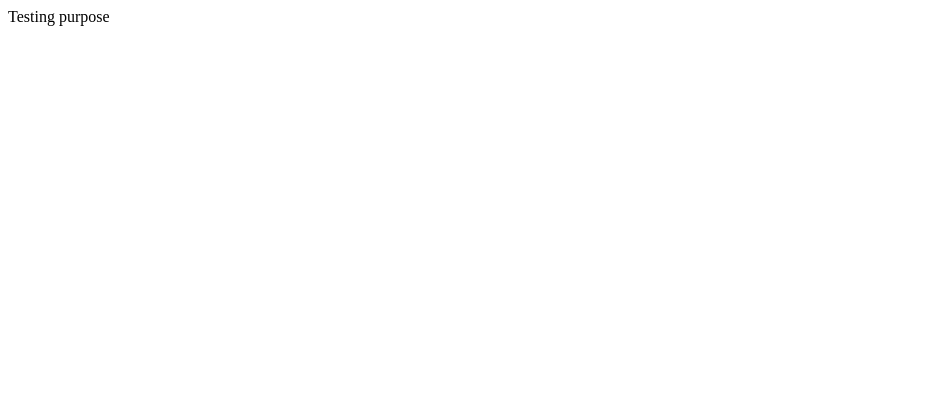
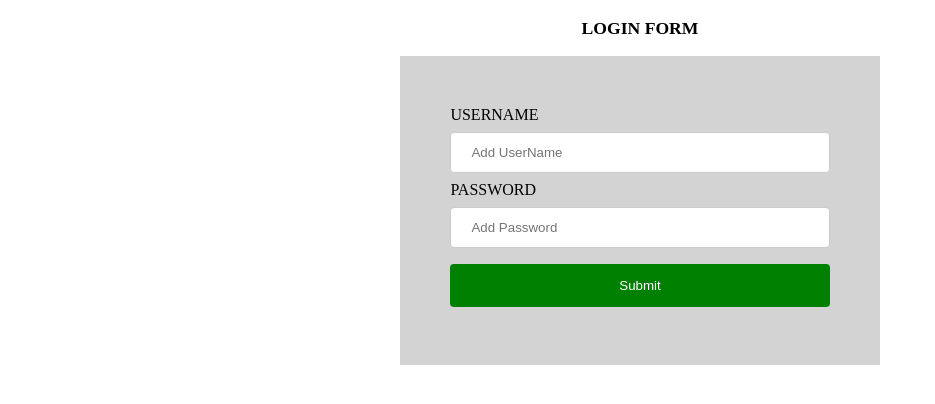
Before and after one commit to shubhamasthana56/Newton-test, a plain HTML site: page index.html in a window 1280 px wide. Shown: the whole page, without its empty margins (0-935 px from the left). Drawn offline with Linux system fonts and the light colour scheme.

Commit message:
mini project example

```diff
--- /dev/null
+++ b/index.css
@@ -0,0 +1,31 @@
+.formheader {
+    text-align: center;
+    font-size: 1.1rem;
+    margin: 1.1rem;
+    font-weight: 700;
+}
+.formlayout {
+    background: lightgray;
+    width: 30%;
+    padding: 50px;
+    margin: auto;
+}
+input[type="text"], input[type="password"] {
+    width: 100%;
+    padding: 12px 20px;
+    margin: 8px 0;
+    display: inline;
+    border: 1px solid #ccc;
+    border-radius: 4px;
+    box-sizing: border-box;
+}
+input[type="submit"] {
+    width: 100%;
+    background-color: green;
+    color: white;
+    padding: 14px 20px;
+    border: none;
+    border-radius: 4px;
+    cursor: pointer;
+    margin: 8px 0;
+}
--- a/index.html
+++ b/index.html
@@ -1,8 +1,23 @@
+<!DOCTYPE html>
 <html>
     <head>
-
+        <meta name="viewport" content="width=device-width, initial-scale=1.0">
+        <link rel="stylesheet" href="./index.css">
     </head>
     <body>
-        Testing purpose
+        <div class="formheader">LOGIN FORM</div>
+        <form action="src/home.html" method="post">
+            <div class="formlayout">
+                <div>
+                    <label for="username">USERNAME</label>
+                    <input type="text" id="username" placeholder="Add UserName" required/>
+                </div>
+                <div>
+                    <label for="password" required>PASSWORD</label>
+                    <input type="password" id="password" placeholder="Add Password"/>
+                </div>
+                <input type="submit"/>
+            </div>
+        </form>
     </body>
 </html>
```
Also changed, not shown: src/home.css (added, +38 -0 lines), src/home.html (added, +46 -0 lines), assets/banner.jpg (added), assets/burger.webp (added), src/about.html (added), src/career.html (added), 1 other file.
